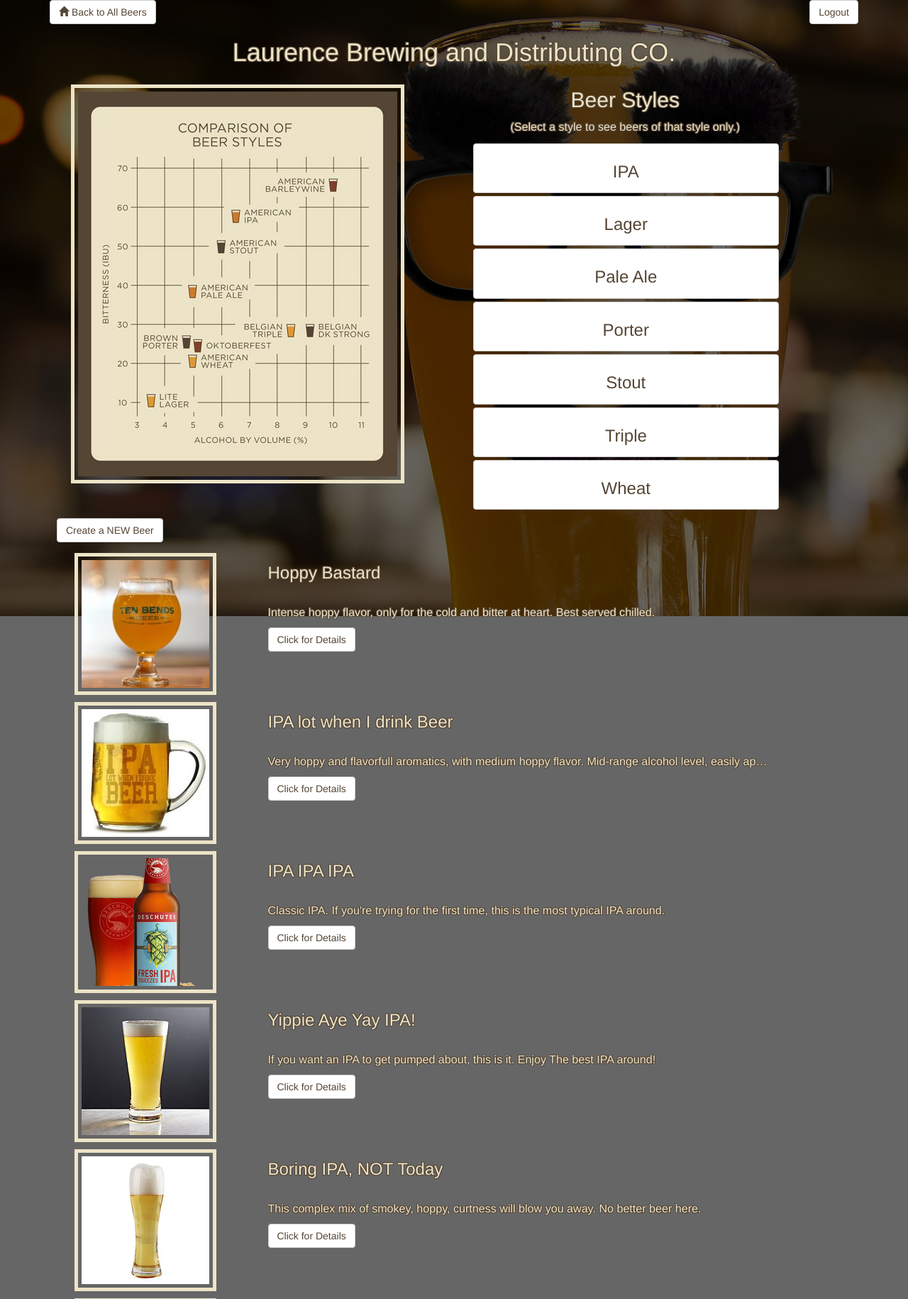
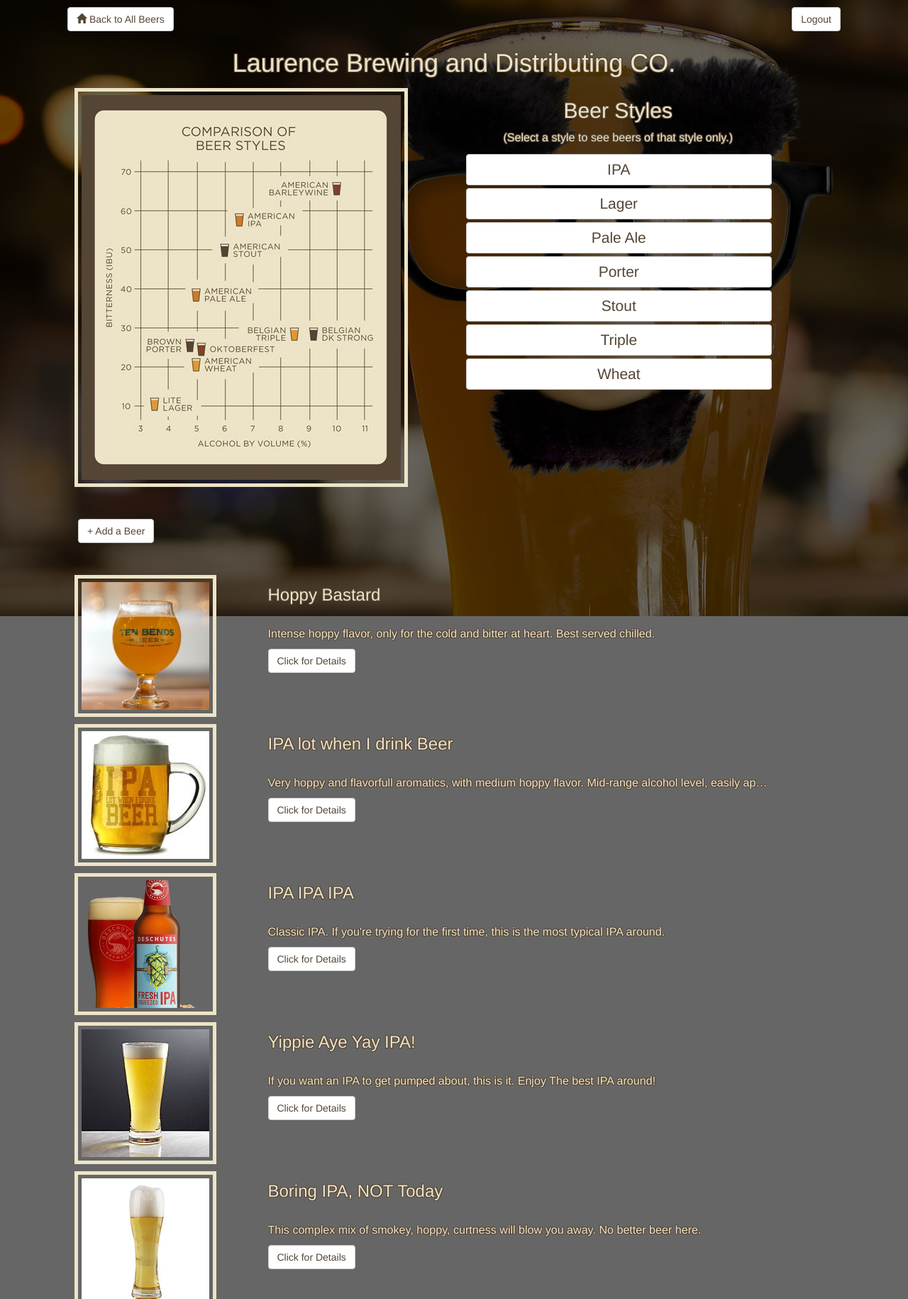
Before and after one commit to dlaurence269/item_catalog, a Flask app: page / in a window 1280 px wide. Shown: the top 1830 px of the page at 71% size. Run offline with Flask 2, Linux system fonts and the light colour scheme; data comes from the database, SQL or seed files in the repository; some libraries are stand-ins or nearby versions.

Commit message:
Fix button layout and size.

```diff
--- a/static/styles.css
+++ b/static/styles.css
@@ -29,6 +29,10 @@ p {
     font-size: 1.15em;
 }
 
+a {
+    font-size: 1.15em;
+}
+
 img {
     max-width: 100%;
     max-height: 100%;
@@ -37,6 +41,10 @@ img {
     border: 5px solid #ede4c7;
 }
 
+.top-menu {
+    padding: 5px;
+    margin: 5px;
+}
 
 /* Forms Input */
 
@@ -57,30 +65,13 @@ p.btn {
 
 /* Landing Page Specific */
 
-/*
-.beer_categories h3 {
-    color: #ede4c7;
-    background-color: #554535;
-    border: 5px solid #ede4c7;
-    padding: 5px;
-    margin: 5px;
+.beer_categories p {
     text-align: center;
 }
-*/
 
-.beer_categories h3 {
-    color: #554535;
-    text-shadow: none;
-}
-
-.beer_categories p {
+.beer_categories a {
     text-align: center;
-    color: #ede4c7;
-    text-shadow:
-    -1.15px -1.15px 0 #554535,
-    1.15px -1.15px 0 #554535,
-    -1.15px 1.15px 0 #554535,
-    1.15px 1.15px 0 #554535;
+    font-size: 1.5em;
 }
 
 .btn-group-justified{
@@ -88,9 +79,14 @@ p.btn {
     margin: 1px;
 }
 
-.all_image, .create_new_beer {
+.all_image, {
     padding: 5px;
     margin: 5px;
+}
+
+.create_new_beer {
+    padding: 20px;
+    margin: 20px;
 }
 
 .truncate {
--- a/templates/editBeer.html
+++ b/templates/editBeer.html
@@ -32,7 +32,7 @@
             </br>
             <input type="number" step=".01" name="abv" min="0" max="100" value="{{item.abv}}" required="">
         </p>
-        <p>Category<!-- NEED TO FIX THE DOUBLE RESULT! -->
+        <p>Category
             <!-- Dynamically generates a list of all categories with
             the current category already selected by default. -->
             <!-- The style is added in line here becasue there is a conflict with all other p tags' style. -->
--- a/templates/newBeer.html
+++ b/templates/newBeer.html
@@ -4,7 +4,7 @@
 {% block content %}
 {% include "header.html" %}
 
-    <h1>Create a New Beer</h1>
+    <h1>Add New Beer</h1>
     <!-- The placeholders are a suggestion of possible values -->
     <form action="#" method = "post">
         <p>Name
--- a/templates/showAllBeers.html
+++ b/templates/showAllBeers.html
@@ -15,7 +15,7 @@
         <p>(Select a style to see beers of that style only.)</p>
         {% for category in categories %}
             <div class="col-md-12 btn-group btn-group-justified">
-                <a href="/beers?category_id={{category.id}}" class="btn btn-default"><h3>{{category.name}}</h3></a>
+                <a href="/beers?category_id={{category.id}}" class="btn btn-default">{{category.name}}</a>
             </div>
         {% endfor %}
         </div>
@@ -24,7 +24,7 @@
 
     <!-- Create New Beer -->
     <div class="col-md-12 create_new_beer">
-        <a href="{{url_for('newBeer')}}" class="btn btn-default">Create a NEW Beer</a>
+        <a href="{{url_for('newBeer')}}" class="btn btn-default">+ Add a Beer</a>
     </div>
 
     <!-- Templating dynamically generates the appropriate 'picture', 'beer name', and 'beer' description. -->
@@ -37,7 +37,6 @@
         <div class="col-md-8">
             <h3>{{item.name}}</h3>
             </br>
-            <!-- Find a way to dynamically cut this off at 100 characters -->
             <p class="truncate">{{item.description}}</p>
             <a href="{{url_for('showSpecificBeer', item_id = item.id)}}"><p class="btn btn-default">Click for Details</p></a>
         </div>
```
